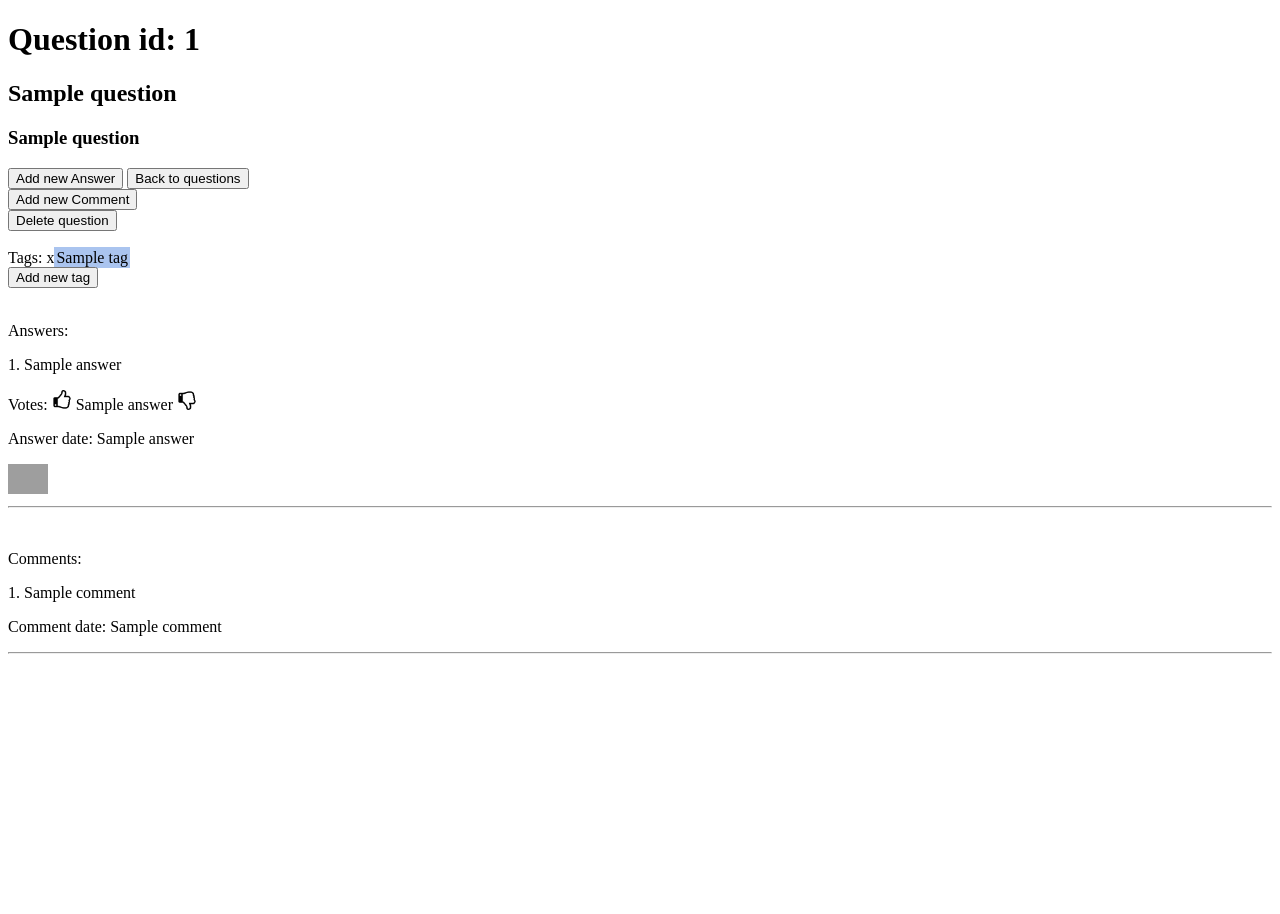
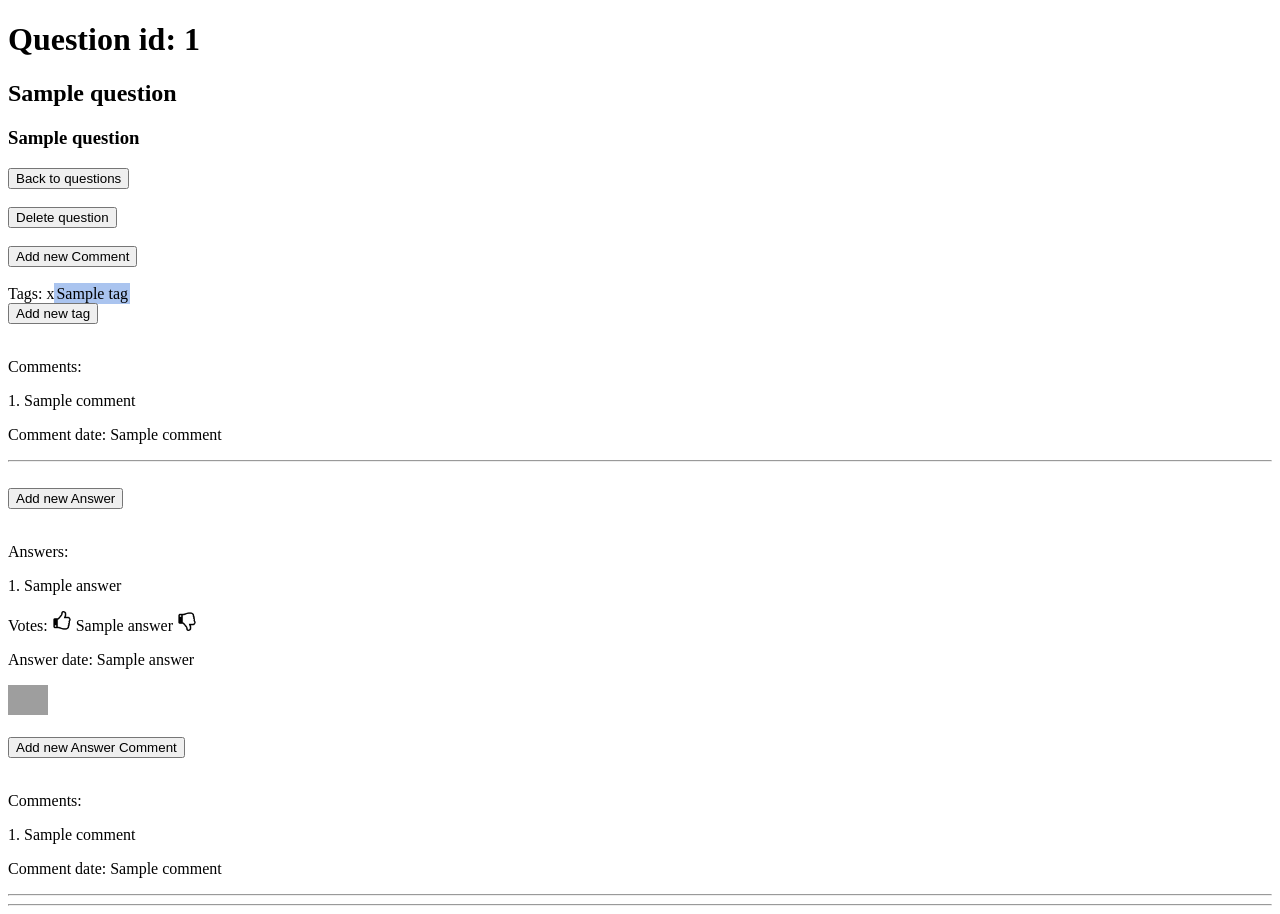
Before and after one commit to KataBucsai/AskMate2-project-prismatic, a Flask app: page /question/1 in a window 1280 px wide. Before the commit the page ends 654 px from the top, so only its background shows below. Run offline with Flask 2, Linux system fonts and the light colour scheme; a database or web service that is not in the repository returns one stand-in record (values such as "Sample title"); some libraries are stand-ins or nearby versions; grey boxes are pictures that could not be loaded.

Commit message:
fixed question comment adding,  implemented answer comment adding

```diff
--- a/app_logic.py
+++ b/app_logic.py
@@ -30,10 +30,16 @@ def display_question(id, count_view=True):
     ui.update_record('question', "view_number=%s" % (view_number), "id=%s" % (id))
     answer_list = ui.get_record_from_sql_db('answer', "question_id=%s" % (id))
     comment_list = ui.get_record_from_sql_db('comment', "question_id=%s" % (id))
+    answer_comment_list = []
+    for answer in answer_list:
+        answer_comment_list.append(ui.get_record_from_sql_db('comment', "answer_id=%s" % (answer[0])))
+    print(answer_comment_list)
     # SELECT tag.name FROM tag JOIN question_tag ON question_tag.tag_id=tag.id WHERE question_tag.question_id=1;
     tag_list = ui.get_record_from_tag('tag', 'question_tag ON question_tag.tag_id=tag.id', "question_tag.question_id=%s" % (id))
     return render_template('display_question.html', id=id, title=title,
-                           message=message, list_answers=answer_list, list_comments=comment_list, tag_list=tag_list)
+                           message=message, list_answers=answer_list,
+                           list_comments=comment_list, list_answer_comments=answer_comment_list,
+                           tag_list=tag_list)
 
 
 @app.route('/question/<question_id>/new-answer')
--- a/main.py
+++ b/main.py
@@ -18,14 +18,26 @@ def allowed_file(filename):
 
 
 @app_logic.app.route('/question/<question_id>/new-comment')
-def new_comment(question_id):
-    return render_template('new_comment.html', question_id=question_id)
+def new_question_comment(question_id):
+    return render_template('new_comment.html', question_id=question_id, comment_type="question")
 
 
 @app_logic.app.route('/create_new_comment', methods=['POST'])
-def add_new_comment():
+def add_new_question_comment():
     ui.add_item_to_comment_db('comment', request.form)
     return app_logic.redirect('/question/' + request.form["question_id"])
+
+
+@app_logic.app.route('/answer/<answer_id>/new-comment')
+def new_answer_comment(answer_id):
+    return render_template('new_comment.html', answer_id=answer_id, comment_type="answer")
+
+
+@app_logic.app.route('/create_new_answer_comment', methods=['POST'])
+def add_new_answer_comment():
+    ui.add_item_to_comment_db('comment', request.form)
+    question_id = ui.get_record_from_sql_db('answer', 'id=%s' % (request.form["answer_id"]))[0][3]
+    return app_logic.redirect('/question/' + str(question_id))
 
 
 @app_logic.app.route('/add_image/<id>', methods=['GET'])
--- a/templates/display_question.html
+++ b/templates/display_question.html
@@ -17,16 +17,16 @@
     <h3>
         {{ message }}
     </h3>
-
-    <form action="/question/{{ id }}/new-answer">
-        <input type="submit" value="Add new Answer" id="add_new_answer" name="add_new_answer">
-        <input type="submit" value="Back to questions" formaction="/">
+    <form action="\">
+        <input type="submit" value="Back to questions">
     </form>
+    <br>
+    <form action="\delete\{{ id }}" method="post">
+        <input type="submit" value="Delete question">
+    </form>
+    <br>
     <form action="/question/{{ id }}/new-comment">
         <input type="submit" value="Add new Comment" id="add_new_comment" name="add_new_comment">
-    </form>
-    <form action="\delete\{{ id }}" method="post">
-        <input type="submit" value="Delete question">
     </form>
     <br>
     <p style="display: inline;">Tags:</p>
@@ -35,6 +35,25 @@
         {% endfor %}
     <form action="\question\{{ id }}\new-tag" method="post">
         <input type="submit" value="Add new tag">
+    </form>
+    <br>
+        {% if list_comments|length == 0%}
+            <p>There are no comments yet</p>
+        {% else %}
+            <p>Comments:</p>
+        {% endif %}
+        {% set count = [0] %}
+        {% for row in list_comments %}
+            {%if count.append(count.pop() + 1) %}{% endif %}
+            <p>{{ count[0] }}. {{ row[3]}}</p>
+            <p>
+                Comment date: {{ row[4] }}
+            </p>
+            <hr>
+        {% endfor %}
+    <br>
+    <form action="/question/{{ id }}/new-answer">
+        <input type="submit" value="Add new Answer" id="add_new_answer" name="add_new_answer">
     </form>
     <br>
         {% if list_answers|length == 0%}
@@ -59,8 +78,11 @@
             {% else %}
                 <td><a href='/static/uploads/img/{{row[5]}}'><img src='/static/uploads/img/{{row[5]}}' width = 40px></a>
             {% endif %}
-            <hr>
-        {% endfor %}
+            <br>
+            <br>
+            <form action="/answer/{{ row[0] }}/new-comment">
+            <input type="submit" value="Add new Answer Comment" id="add_new_answer_comment" name="add_new_answer_comment">
+            </form>
             <br>
             {% if list_comments|length == 0%}
                 <p>There are no comments yet</p>
@@ -68,12 +90,16 @@
                 <p>Comments:</p>
             {% endif %}
             {% set count = [0] %}
-        {% for row in list_comments %}
+            {% for comment in list_answer_comments %}
+                {% for comment_row in comment %}
                     {%if count.append(count.pop() + 1) %}{% endif %}
-            <p>{{ count[0] }}. {{ row[3]}}</p>
+                    <p>{{ count[0] }}. {{ comment_row[3]}}</p>
                     <p>
-                Comment date: {{ row[4] }}
+                        Comment date: {{ comment_row[4] }}
                     </p>
+                {% endfor %}
+            <hr>
+            {% endfor %}
             <hr>
         {% endfor %}
 </body>
--- a/ui.py
+++ b/ui.py
@@ -42,10 +42,16 @@ def add_item_to_answer_db(table, request):
 
 
 def add_item_to_comment_db(table, request):
-    handle_database("""INSERT INTO {} ({}, {}, {}, {}) VALUES ({}, {}, '{}', '{}');""".format(table,
-                    'question_id', 'answer_id', 'message', 'submission_time',
-                    request['question_id'], 'NULL', request['new_comment_message'], str(datetime.now())[:-7]))
-
+    print(table, request)
+    #check_request = request
+    if "question_id" in request:
+        handle_database("""INSERT INTO {} ({}, {}, {}, {}) VALUES ({}, {}, '{}', '{}');""".format(table,
+                        'question_id', 'answer_id', 'message', 'submission_time',
+                        request['question_id'], 'NULL', request['new_comment_message'], str(datetime.now())[:-7]))
+    else:
+        handle_database("""INSERT INTO {} ({}, {}, {}) VALUES ({}, '{}', '{}');""".format(table,
+                        'answer_id', 'message', 'submission_time',
+                        request['answer_id'], request['new_comment_message'], str(datetime.now())[:-7]))
 
 def add_item_to_question_tag(table, question_id, tag_id):
     handle_database("""INSERT INTO {} ({}, {}) VALUES ({}, {});""".format(table,
```
Also changed, not shown: templates/new_comment.html (+9 -1 lines). Lines whose indentation alone changed are shown as unchanged.
